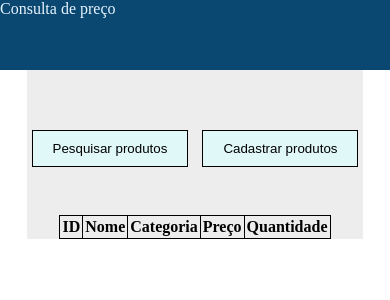
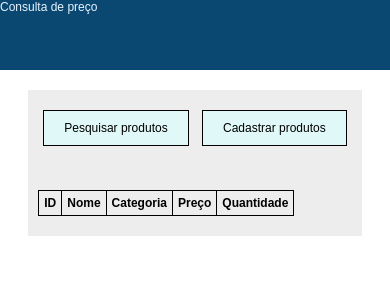
Before and after one commit to OtavioAPLima/javascript, a PHP site: page /html/menuUsuario.html in a window 390 px wide. Shown: the top 300 px of the page. Run offline with PHP 8.4, Linux system fonts and the light colour scheme; lists and menus that the app fills with data are empty.

Commit message:
Organização das páginas e inicio da responsividade

```diff
--- a/css/geral.css
+++ b/css/geral.css
@@ -2,6 +2,8 @@
     padding: 0px;
     border: 0px;
     margin: 0px;
+    font-size: 12px;
+    font-family: sans-serif;
 }
 
 
@@ -9,6 +11,7 @@
 #Principal {
     height: auto;
     width: auto;
+    align-items: center;
 }
 
 
@@ -28,3 +31,9 @@
     width: 100%;
     background-color: rgb(255, 255, 255);
 }
+@media screen and (min-width: 800px) {
+    #Corpo {
+        height: 100vh;
+    }
+
+}
--- a/css/menuUsuario.css
+++ b/css/menuUsuario.css
@@ -1,32 +1,14 @@
 #PesquisaForm {
     display: none;
-
-}
-
-.Forms {
-    border: 1px;
-    border-color: black;
-    border-style: solid;
-}
-
-#menuUsuario {
-    height: fit-content;
-    max-width: fit-content;
-    background-color: rgba(220, 220, 220, 0.515);
-    margin: auto;
-    padding-top: 50px;
-    text-align: center;
-}
-
-#PesquisaForm {
     margin: 20px auto;
     width: fit-content;
     text-align: center;
     display: flex;
     flex-wrap: wrap;
     gap: 10px;
-    align-items: flex-end;
+    align-items: center;
     justify-content: center;
+
 }
 
 #PesquisaForm > div {
@@ -40,6 +22,24 @@
     margin-bottom: 5px;
 }
 
+.Forms {
+    border: 1px;
+    border-color: black;
+    border-style: solid;
+}
+
+#menuUsuario {
+    position: relative;
+    display: block;
+    height: fit-content;
+    max-width: fit-content;
+    background-color: rgba(220, 220, 220, 0.515);
+    margin: 20px auto;
+    padding: 10px;
+    text-align: center;
+}
+
+
 #PesquisaForm input[type="number"],
 #PesquisaForm input[type="text"] {
     display: block;
@@ -51,8 +51,8 @@
 
 #resultados {
     margin: 20px auto 0;
-    width: fit-content;
     overflow: auto;
+    padding-bottom: 10px;
 }
 
 .inputForm {
@@ -77,7 +77,7 @@
 table, th, td {
   border: 1px solid black;
   border-collapse: collapse;
-  padding: 2px;
+  padding: 5px;
 }
 
 .alterarTabela {
@@ -86,6 +86,5 @@ table, th, td {
 
 #botaoForms {
     display: none;
-    width: fit-content;
-    margin-top: 10px;
+    padding: 5px;
 }
--- a/html/menuUsuario.html
+++ b/html/menuUsuario.html
@@ -3,7 +3,8 @@
 
     <head>
         <TITLE>Projeto JavaScript</TITLE>
-  <META CHARSET="utf-8">
+        <meta charset="utf-8">
+        <meta name="viewport" content="width=device-width, initial-scale=1.0">
         <link rel="stylesheet" href="../css/menuUsuario.css">
         <link rel="stylesheet" href="../css/geral.css">
     </head>
@@ -16,7 +17,6 @@
             </div>
 
             <div id="Corpo">
-            <div id="Principal">
                 <div id="menuUsuario">
                     <!--Abrir menu de pesquisa-->
                     <button class="botao" onclick="pesquisar()">Pesquisar produtos</button>
@@ -65,19 +65,12 @@
                         </table>
                     </div>
                 </div>
+                <script src="../javaScript/menuUsuario.js"></script>
 
-                <script src="../javaScript/menuUsuario.js">
-
-
-                </script>
-
-            </div>
-        </div>
-
-        <div id="Footer">
             </div>
 
             </div>
+            <div id="Footer">
         </div>
 
     </body>
--- a/html/register.html
+++ b/html/register.html
@@ -3,7 +3,8 @@
 
 <head>
     <TITLE>Projeto JavaScript</TITLE>
-    <META CHARSET="utf-8">
+    <meta charset="utf-8">
+    <meta name="viewport" content="width=device-width, initial-scale=1.0">
     <link rel="stylesheet" href="../css/registro.css">
     <link rel="stylesheet" href="../css/geral.css">
 </head>
@@ -35,7 +36,6 @@
         </div>
 
     </div>
-</div>
 
 </body>
 
--- a/javaScript/menuUsuario.js
+++ b/javaScript/menuUsuario.js
@@ -2,6 +2,27 @@
 let modoPesquisa = false;
 let modoCadastro = false;
 let modoAlterar = false;
+
+//Função para deixar o menu responsivo
+const resolucao = window.innerWidth;
+function responsivo() {
+    const larguraTela = window.innerWidth;
+    const botaoForms = document.getElementById('botaoForms');
+    const resultados = document.getElementById('resultados');
+
+    if (larguraTela <= 768) {
+        if (botaoForms) botaoForms.style.fontSize = '120px';
+        if (resultados) resultados.style.fontSize = '120px';
+
+    } else {
+        if (botaoForms) botaoForms.style.fontSize = '16px';
+        if (resultados) resultados.style.fontSize = '16px';
+
+    }
+}
+
+
+
 
 //Enviar formulário sem atualizar a página
 function naoEnviar(event) {
```
Also changed, not shown: html/index.html (+3 -5 lines), javaScript/geral.js (added). Lines whose indentation alone changed are shown as unchanged.
